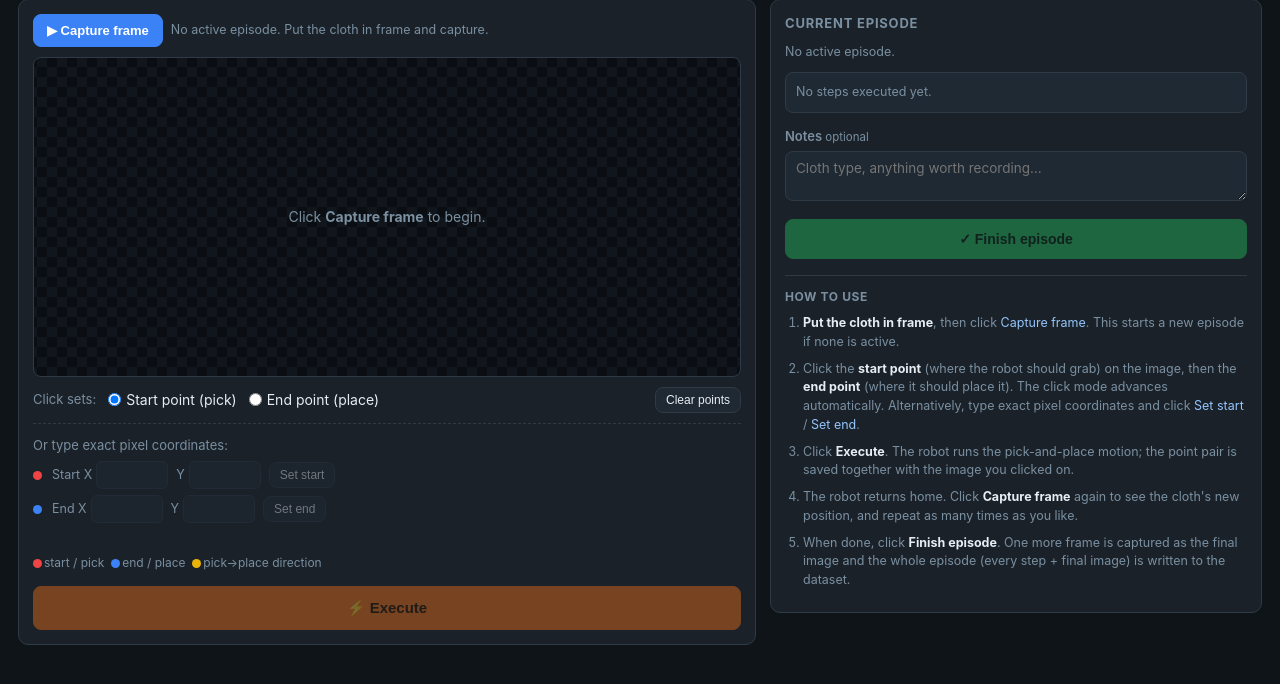
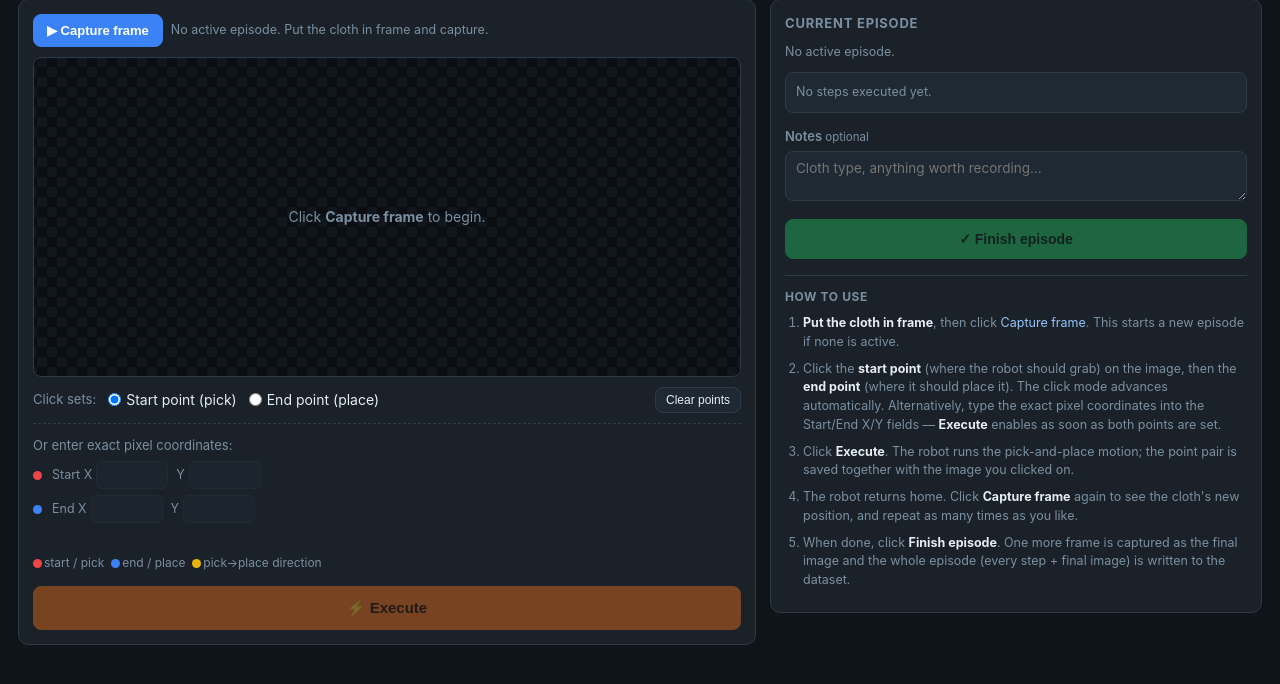
Before and after one commit to nuajla/Robot, a Flask app: page / in a window 1280 px wide. Shown: the part 72-756 px from the top of the page. Run offline with Flask 3, Linux system fonts and the light colour scheme; some libraries are stand-ins or nearby versions.

Commit message:
Small fix

```diff
--- a/cloth_pick_place_app/static/app.js
+++ b/cloth_pick_place_app/static/app.js
@@ -89,17 +89,23 @@ function loadBase(url, cb) {
   img.src = url;
 }
 
-function updatePointInfo() {
+function refreshPointInfo() {
   const parts = [];
   if (startPoint) parts.push(`start (${startPoint[0]}, ${startPoint[1]})`);
   if (endPoint) parts.push(`end (${endPoint[0]}, ${endPoint[1]})`);
   $("pointInfo").textContent = parts.join("  ·  ");
   $("btnExecute").disabled = !(startPoint && endPoint);
+}
+
+function updatePointInfo() {
+  refreshPointInfo();
   syncCoordFields();
 }
 
 // ---------------------------------------------------------------------------
-// Exact-coordinate entry (alternative to clicking on the canvas)
+// Exact-coordinate entry (alternative to clicking on the canvas) -- the
+// Start/End X/Y fields and startPoint/endPoint are kept in sync both ways,
+// so typing a coordinate is equivalent to clicking it on the canvas.
 // ---------------------------------------------------------------------------
 function clampToFrame(x, y) {
   return [
@@ -116,22 +122,36 @@ function syncCoordFields() {
 }
 
 function setCoordControlsEnabled(enabled) {
-  ["startX", "startY", "endX", "endY", "btnSetStart", "btnSetEnd"].forEach((id) => {
-    $(id).disabled = !enabled;
-  });
+  ["startX", "startY", "endX", "endY"].forEach((id) => { $(id).disabled = !enabled; });
   if (enabled) {
     ["startX", "endX"].forEach((id) => { $(id).min = 0; $(id).max = frameW; });
     ["startY", "endY"].forEach((id) => { $(id).min = 0; $(id).max = frameH; });
   }
 }
 
-function readCoordInputs(xId, yId) {
-  const x = Number($(xId).value), y = Number($(yId).value);
-  if ($(xId).value === "" || $(yId).value === "" || !Number.isFinite(x) || !Number.isFinite(y)) {
-    toast("Enter numeric X and Y coordinates first.", "err");
-    return null;
-  }
+function pointFromInputs(xId, yId) {
+  const xStr = $(xId).value, yStr = $(yId).value;
+  if (xStr === "" || yStr === "") return null;
+  const x = Number(xStr), y = Number(yStr);
+  if (!Number.isFinite(x) || !Number.isFinite(y)) return null;
   return clampToFrame(x, y);
+}
+
+// Fires on every keystroke: updates the live point + Execute availability,
+// but must not rewrite the field's own value mid-edit (would move the cursor).
+function handleCoordInput() {
+  if (!baseImage) return;
+  startPoint = pointFromInputs("startX", "startY");
+  endPoint = pointFromInputs("endX", "endY");
+  redraw();
+  refreshPointInfo();
+}
+
+// Fires once editing settles (blur / Enter): normalize the field to the
+// clamped/rounded value actually used, and mirror it into the other side.
+function handleCoordChange() {
+  if (!baseImage) return;
+  updatePointInfo();
 }
 
 // ---------------------------------------------------------------------------
@@ -276,23 +296,9 @@ $("btnClearPoints").addEventListener("click", () => {
   updatePointInfo();
 });
 
-$("btnSetStart").addEventListener("click", () => {
-  if (!baseImage) { toast("Capture a frame first.", "err"); return; }
-  const p = readCoordInputs("startX", "startY");
-  if (!p) return;
-  startPoint = p;
-  setClickMode("end");
-  redraw();
-  updatePointInfo();
-});
-
-$("btnSetEnd").addEventListener("click", () => {
-  if (!baseImage) { toast("Capture a frame first.", "err"); return; }
-  const p = readCoordInputs("endX", "endY");
-  if (!p) return;
-  endPoint = p;
-  redraw();
-  updatePointInfo();
+["startX", "startY", "endX", "endY"].forEach((id) => {
+  $(id).addEventListener("input", handleCoordInput);
+  $(id).addEventListener("change", handleCoordChange);
 });
 
 // ---------------------------------------------------------------------------
--- a/cloth_pick_place_app/templates/index.html
+++ b/cloth_pick_place_app/templates/index.html
@@ -52,18 +52,16 @@
       </div>
 
       <div class="coord-tools">
-        <span class="tools-label">Or type exact pixel coordinates:</span>
+        <span class="tools-label">Or enter exact pixel coordinates:</span>
         <div class="coord-row">
           <span class="dot red"></span>
           <label>Start X <input type="number" id="startX" step="1" disabled></label>
           <label>Y <input type="number" id="startY" step="1" disabled></label>
-          <button id="btnSetStart" class="ghost" disabled>Set start</button>
         </div>
         <div class="coord-row">
           <span class="dot blue"></span>
           <label>End X <input type="number" id="endX" step="1" disabled></label>
           <label>Y <input type="number" id="endY" step="1" disabled></label>
-          <button id="btnSetEnd" class="ghost" disabled>Set end</button>
         </div>
       </div>
 
@@ -97,7 +95,8 @@
           if none is active.</li>
         <li>Click the <b>start point</b> (where the robot should grab) on the image, then the
           <b>end point</b> (where it should place it). The click mode advances automatically.
-          Alternatively, type exact pixel coordinates and click <em>Set start</em> / <em>Set end</em>.</li>
+          Alternatively, type the exact pixel coordinates into the Start/End X/Y fields &mdash;
+          <b>Execute</b> enables as soon as both points are set.</li>
         <li>Click <b>Execute</b>. The robot runs the pick-and-place motion; the point pair is saved
           together with the image you clicked on.</li>
         <li>The robot returns home. Click <b>Capture frame</b> again to see the cloth's new position,
```
